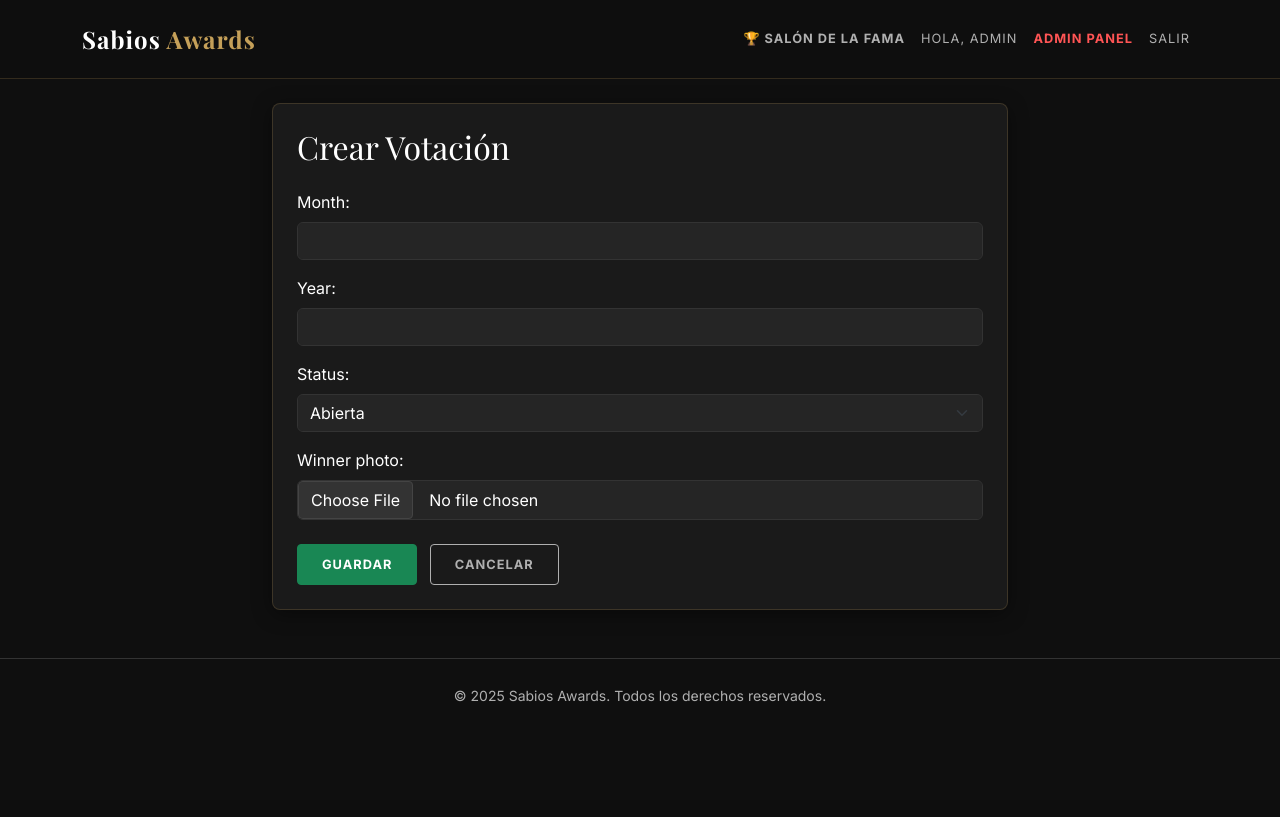
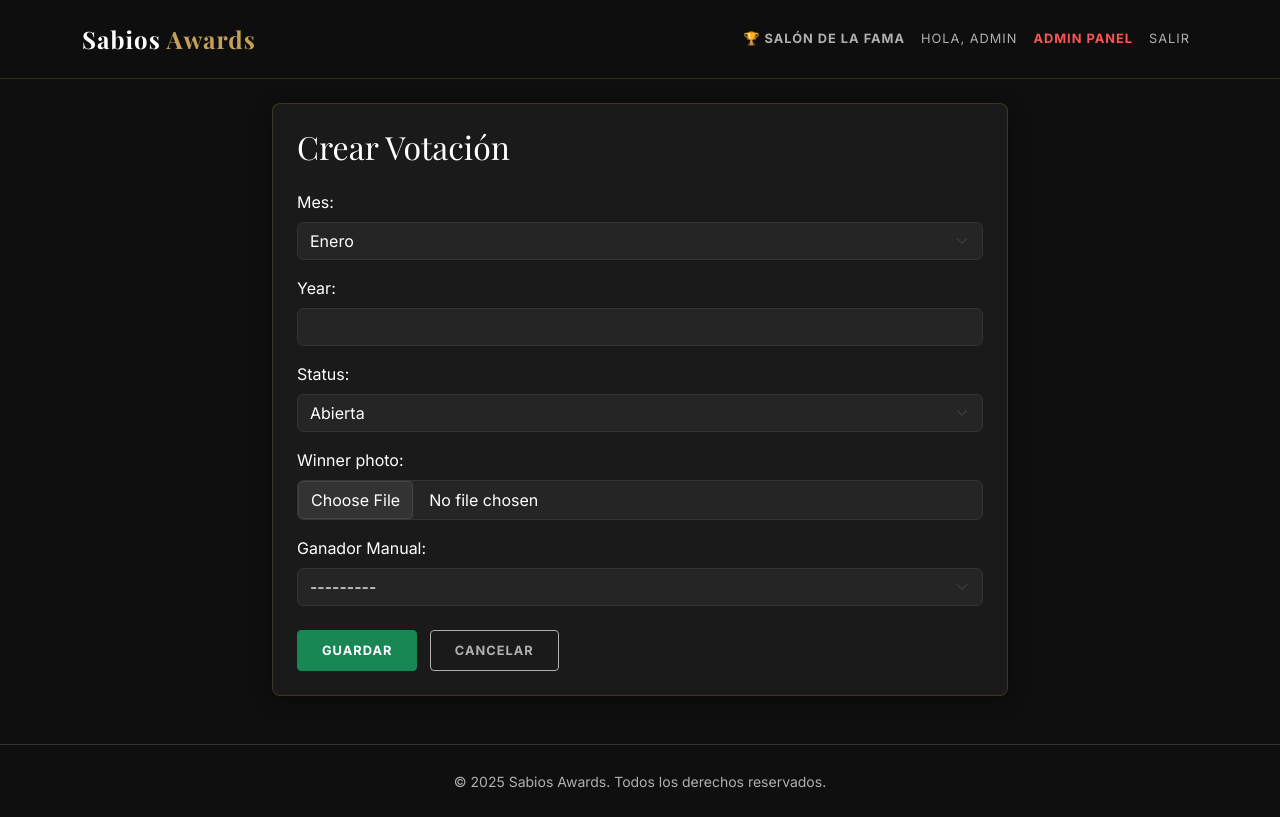
Before and after one commit to alejandro-arribas-cantero/sabios-awards, a Django app: page /vote/admin/periods/create/ in a window 1280 px wide. Before the commit the page ends 702 px from the top, so only its background shows below. Run offline with Django 5.2, Linux system fonts and the light colour scheme; a user stored in the database is signed in.

Commit message:
nuevas mejoras

```diff
--- a/apps/voting/forms.py
+++ b/apps/voting/forms.py
@@ -2,22 +2,43 @@ from django import forms
 from .models import VotingPeriod, Candidate
 
 class VotingPeriodForm(forms.ModelForm):
+    MONTH_CHOICES = [
+        (1, 'Enero'), (2, 'Febrero'), (3, 'Marzo'), (4, 'Abril'),
+        (5, 'Mayo'), (6, 'Junio'), (7, 'Julio'), (8, 'Agosto'),
+        (9, 'Septiembre'), (10, 'Octubre'), (11, 'Noviembre'), (12, 'Diciembre')
+    ]
+
+    month = forms.TypedChoiceField(
+        choices=MONTH_CHOICES,
+        widget=forms.Select(attrs={'class': 'form-select'}),
+        coerce=int,
+        label="Mes"
+    )
+
     class Meta:
         model = VotingPeriod
-        fields = ['month', 'year', 'status', 'winner_photo']
+        fields = ['month', 'year', 'status', 'winner_photo', 'manual_winner']
         widgets = {
-            'month': forms.NumberInput(attrs={'class': 'form-control'}),
             'year': forms.NumberInput(attrs={'class': 'form-control'}),
             'status': forms.Select(attrs={'class': 'form-select'}),
             'winner_photo': forms.FileInput(attrs={'class': 'form-control'}),
+            'manual_winner': forms.Select(attrs={'class': 'form-select'}),
         }
+
+    def __init__(self, *args, **kwargs):
+        super().__init__(*args, **kwargs)
+        if self.instance and self.instance.pk:
+            self.fields['manual_winner'].queryset = Candidate.objects.filter(period=self.instance)
+        else:
+            self.fields['manual_winner'].queryset = Candidate.objects.none()
 
 class CandidateForm(forms.ModelForm):
     class Meta:
         model = Candidate
-        fields = ['period', 'name', 'photo']
+        fields = ['period', 'name', 'photo', 'photo_winner']
         widgets = {
             'period': forms.Select(attrs={'class': 'form-select'}),
             'name': forms.TextInput(attrs={'class': 'form-control'}),
             'photo': forms.FileInput(attrs={'class': 'form-control'}),
+            'photo_winner': forms.FileInput(attrs={'class': 'form-control'}),
         }
--- a/apps/voting/models.py
+++ b/apps/voting/models.py
@@ -14,6 +14,7 @@ class VotingPeriod(models.Model):
     year = models.IntegerField()
     status = models.CharField(max_length=10, choices=STATUS_CHOICES, default='OPEN')
     winner_photo = models.ImageField(upload_to='winners/', blank=True, null=True)
+    manual_winner = models.ForeignKey('Candidate', on_delete=models.SET_NULL, null=True, blank=True, related_name='won_periods', verbose_name="Ganador Manual")
     created_at = models.DateTimeField(auto_now_add=True)
 
     class Meta:
@@ -34,10 +35,32 @@ class VotingPeriod(models.Model):
         }
         return months.get(self.month, str(self.month))
 
+    def get_winner_candidate(self):
+        if self.manual_winner:
+            return self.manual_winner
+
+        from django.db.models import Count
+        if not hasattr(self, '_winner_candidate'):
+            self._winner_candidate = self.candidates.annotate(num_votes=Count('votes')).order_by('-num_votes').first()
+        return self._winner_candidate
+
+    @property
+    def resolved_winner_photo(self):
+        if self.winner_photo:
+            return self.winner_photo
+        winner = self.get_winner_candidate()
+        if winner and winner.photo_winner:
+            return winner.photo_winner
+        # Fallback to standard photo if no winner photo
+        if winner and winner.photo:
+            return winner.photo
+        return None
+
 class Candidate(models.Model):
     period = models.ForeignKey(VotingPeriod, on_delete=models.CASCADE, related_name='candidates')
     name = models.CharField(max_length=100)
     photo = models.ImageField(upload_to='candidates/')
+    photo_winner = models.ImageField(upload_to='candidates/winners/', blank=True, null=True, verbose_name="Foto Ganador")
 
     def __str__(self):
         return f"{self.name} ({self.period})"
--- a/apps/voting/views.py
+++ b/apps/voting/views.py
@@ -104,6 +104,6 @@ class HallOfFameView(View):
         # Get all revealed periods with a winner photo
         legends = VotingPeriod.objects.filter(
             status='REVEALED'
-        ).exclude(winner_photo='').order_by('-year', '-month')
+        ).order_by('-year', '-month')
 
         return render(request, self.template_name, {'legends': legends})
--- a/static/css/gala.css
+++ b/static/css/gala.css
@@ -2,6 +2,8 @@
 :root {
     --gold: #c5a059;
     --gold-hover: #d4af37;
+    --silver: #C0C0C0;
+    --bronze: #CD7F32;
     --dark-bg: #0f0f0f;
     --card-bg: #1a1a1a;
     --text-main: #ffffff;
```
Also changed, not shown: templates/dashboard/index.html (+4 -3 lines), templates/voting/hall_of_fame.html (+11 -2 lines), templates/voting/results.html (+5 -4 lines), apps/voting/migrations/0002_candidate_photo_winner.py (added), apps/voting/migrations/0003_votingperiod_manual_winner.py (added).
